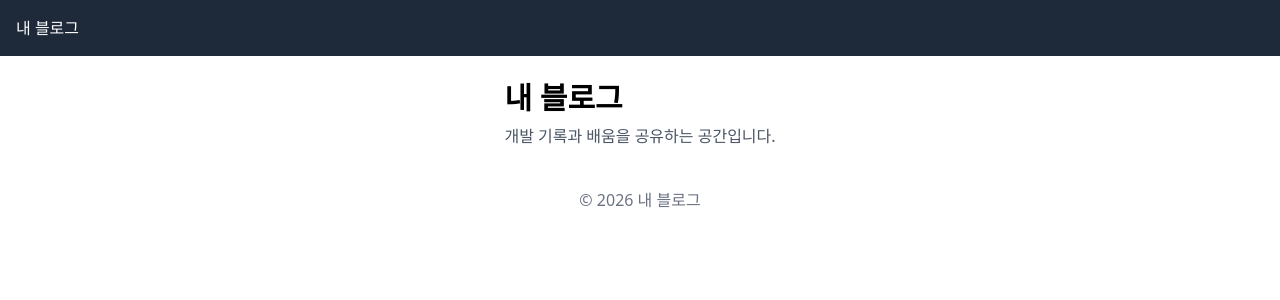
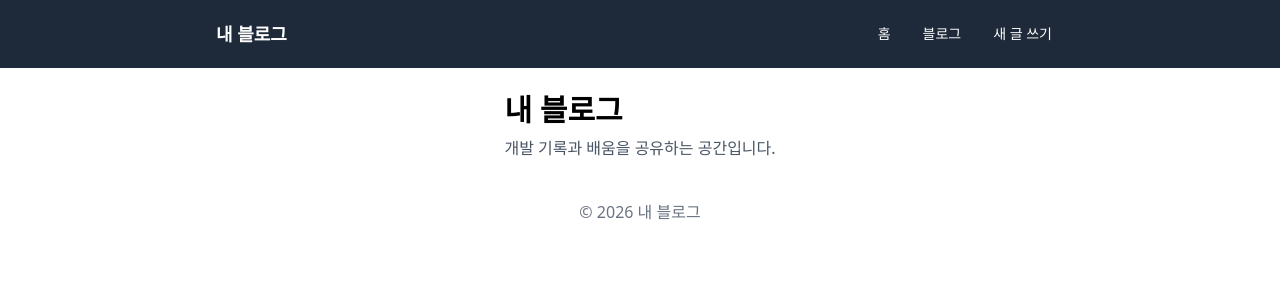
Before and after one commit to songyoungsun04/my-first-web, a Next.js app: page / in a window 1280 px wide. Shown: the top 300 px of the page. Built offline with nearby package versions, Linux system fonts and the light colour scheme.

Commit message:
Ch5: 블로그 목록/상세/작성 페이지

```diff
--- a/app/layout.tsx
+++ b/app/layout.tsx
@@ -1,4 +1,5 @@
 import type { Metadata } from "next";
+import Link from "next/link";
 import "./globals.css";
 
 export const metadata: Metadata = {
@@ -14,7 +15,33 @@ export default function RootLayout({
   return (
     <html lang="ko">
       <body className="min-h-screen flex flex-col">
-        <nav className="bg-gray-800 text-white p-4">내 블로그</nav>
+        <nav className="bg-gray-800 text-white">
+          <div className="mx-auto flex max-w-4xl items-center justify-between px-6 py-4">
+            <Link href="/" className="text-lg font-semibold hover:text-gray-200">
+              내 블로그
+            </Link>
+            <div className="flex items-center gap-2 text-sm font-medium">
+              <Link
+                href="/"
+                className="rounded-md px-3 py-2 transition-colors hover:bg-gray-700 focus:outline-none focus-visible:ring-2 focus-visible:ring-white/70"
+              >
+                홈
+              </Link>
+              <Link
+                href="/posts"
+                className="rounded-md px-3 py-2 transition-colors hover:bg-gray-700 focus:outline-none focus-visible:ring-2 focus-visible:ring-white/70"
+              >
+                블로그
+              </Link>
+              <Link
+                href="/posts/new"
+                className="rounded-md px-3 py-2 transition-colors hover:bg-gray-700 focus:outline-none focus-visible:ring-2 focus-visible:ring-white/70"
+              >
+                새 글 쓰기
+              </Link>
+            </div>
+          </div>
+        </nav>
         <main className="max-w-4xl mx-auto p-6">{children}</main>
         <footer className="text-center text-gray-500 py-4">© 2026 내 블로그</footer>
       </body>
```
